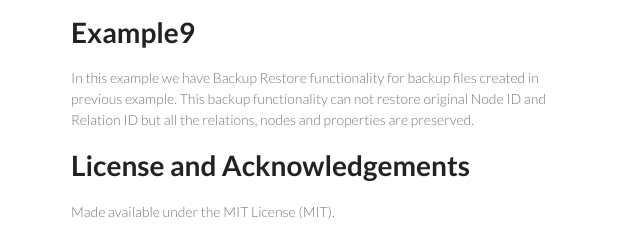
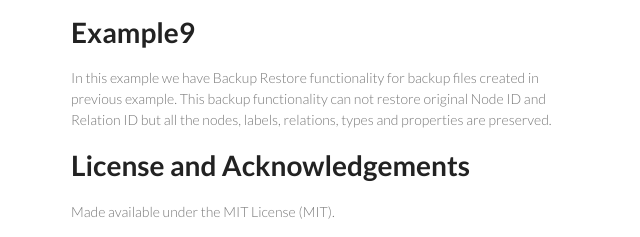
Before and after one commit to edkazic/CYQUERY, a plain HTML site: page index.html in a window 1280 px wide. Shown: the part 5411-5648 px from the top of the page, 499-1139 px from the left. Drawn offline with Linux system fonts and the light colour scheme.

```diff
--- a/index.html
+++ b/index.html
@@ -312,7 +312,7 @@
 <h1>
 <a name="example9" class="anchor" href="#example9"><span class="octicon octicon-link"></span></a>Example9</h1>
 
-<p>In this example we have Backup Restore functionality for backup files created in previous example. This backup functionality can not restore original Node ID and Relation ID but all the relations, nodes and properties are preserved.</p>
+<p>In this example we have Backup Restore functionality for backup files created in previous example. This backup functionality can not restore original Node ID and Relation ID but all the nodes, labels, relations, types and properties are preserved.</p>
 
 <h1>
 <a name="license-and-acknowledgements" class="anchor" href="#license-and-acknowledgements"><span class="octicon octicon-link"></span></a>License and Acknowledgements</h1>
```
Also changed, not shown: params.json (+1 -1 lines).
